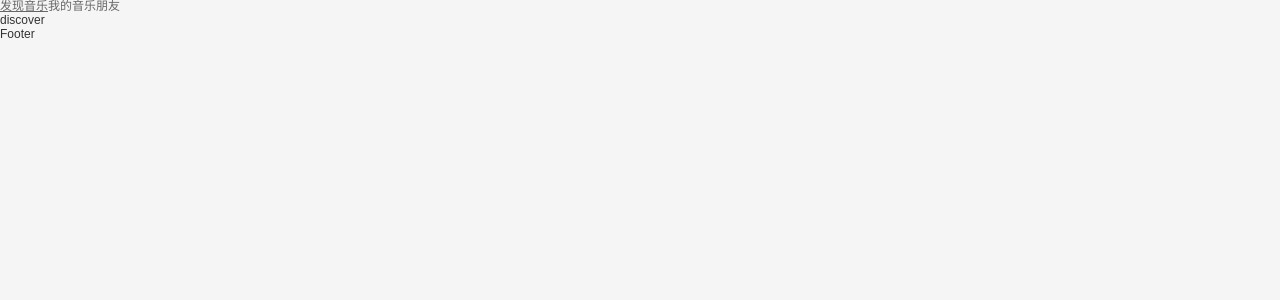
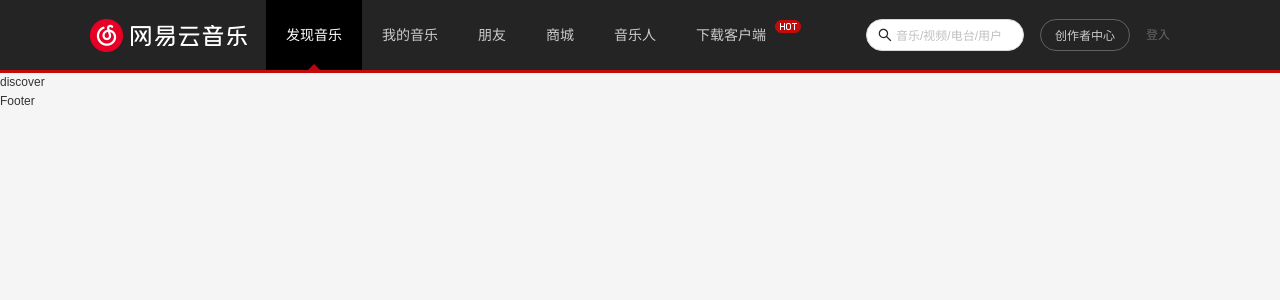
Before and after one commit to wodezxzl/wangyiyun_Web, a React (Create React App) app: page / in a window 1280 px wide. Shown: the top 300 px of the page. Built offline with nearby package versions, Linux system fonts and the light colour scheme; the HTML template or start-up script is replaced by a standard one.

Commit message:
顶部布局完成

```diff
--- a/package.json
+++ b/package.json
@@ -3,10 +3,12 @@
   "version": "0.1.0",
   "private": true,
   "dependencies": {
+    "@ant-design/icons": "^4.3.0",
     "@craco/craco": "^5.8.0",
     "@testing-library/jest-dom": "^5.11.4",
     "@testing-library/react": "^11.1.0",
     "@testing-library/user-event": "^12.1.10",
+    "antd": "^4.8.4",
     "normalize.css": "^8.0.1",
     "react": "^17.0.1",
     "react-dom": "^17.0.1",
@@ -14,6 +16,7 @@
     "react-router-config": "^5.1.1",
     "react-router-dom": "^5.2.0",
     "react-scripts": "4.0.0",
+    "styled-components": "^5.2.1",
     "web-vitals": "^0.2.4"
   },
   "scripts": {
--- a/src/assets/css/reset.css
+++ b/src/assets/css/reset.css
@@ -1,6 +1,6 @@
 /*导入模块化的css文件需要在前面加上 '~' */
 @import "~normalize.css";
-/*@import "~antd/dist/antd.css";*/
+@import "~antd/dist/antd.css";
 
 /* 样式的重置 */
 body, html, h1, h2, h3, h4, h5, h6, ul, ol, li, dl, dt, dd, header, menu, section, p, input, td, th, ins {
--- /dev/null
+++ b/src/common/local-data.js
@@ -0,0 +1,27 @@
+// 顶部整体分类数据
+export const headerLinks = [
+  {
+    title: '发现音乐',
+    link: '/'
+  },
+  {
+    title: '我的音乐',
+    link: '/mine'
+  },
+  {
+    title: '朋友',
+    link: '/friend'
+  },
+  {
+    title: '商城',
+    link: 'https://music.163.com/store/product'
+  },
+  {
+    title: '音乐人',
+    link: 'https://music.163.com/#/login?targetUrl=http%3A%2F%2Fmusic.163.com%2Fmusician%2Fartist'
+  },
+  {
+    title: '下载客户端',
+    link: 'https://music.163.com/#/download'
+  }
+]
--- a/src/components/app-header/index.js
+++ b/src/components/app-header/index.js
@@ -1,13 +1,62 @@
 import React, { memo } from 'react'
 import { NavLink } from 'react-router-dom'
 
+import { SearchOutlined } from '@ant-design/icons'
+import { headerLinks } from '@/common/local-data'
+
+import { Input } from 'antd'
+import { HeaderLeft, HeaderRight, HeaderWrapper } from './style'
+
 const Index = memo(() => {
+  // 页面逻辑
+  const showSelectItem = (item, index) => {
+    // 根据index来判断到底渲染成路由还是普通a标签
+    if (index < 3) {
+      return (
+        <NavLink to={item.link} exact>
+          {item.title}
+          {/* 三角形箭头图标 */}
+          <i className="icon sprite_01" />
+        </NavLink>
+      )
+    } else {
+      return <a href={item.link}>{item.title}</a>
+    }
+  }
+
+  // 返回jsx
   return (
-    <div>
-      <NavLink to="/">发现音乐</NavLink>
-      <NavLink to="/mine">我的音乐</NavLink>
-      <NavLink to="/friend">朋友</NavLink>
-    </div>
+    <HeaderWrapper>
+      <div className="content wrap-v1">
+        {/* 左边部分 */}
+        <HeaderLeft>
+          {/* LOGO */}
+          <a href="#/" className="logo sprite_01" />
+          {/* 顶部六个大分类 */}
+          <ul className="selectList">
+            {headerLinks.map((item, index) => {
+              return (
+                <li key={item.title} className="selectItem">
+                  {showSelectItem(item, index)}
+                </li>
+              )
+            })}
+          </ul>
+        </HeaderLeft>
+
+        {/* 右边部分 */}
+        <HeaderRight>
+          <Input className="search" placeholder="音乐/视频/电台/用户" prefix={<SearchOutlined />} />
+          <a href="#" className="authorCenter">
+            创作者中心
+          </a>
+          <a href="#" className="login">
+            登入
+          </a>
+        </HeaderRight>
+      </div>
+      <div className="divider" />
+    </HeaderWrapper>
   )
 })
 
--- /dev/null
+++ b/src/components/app-header/style.js
@@ -0,0 +1,109 @@
+import styled from 'styled-components'
+
+export const HeaderWrapper = styled.div`
+  height: 73px;
+  font-size: 14px;
+  background-color: #242424;
+  .content {
+    line-height: 70px;
+    display: flex;
+    justify-content: space-between;
+  }
+  .divider {
+    height: 3px;
+    background-color: #c20c0c;
+  }
+`
+export const HeaderLeft = styled.div`
+  display: flex;
+  .logo {
+    display: inline-block;
+    width: 176px;
+    height: 69px;
+    background-position: 0 0;
+  }
+
+  .selectList {
+    display: flex;
+    align-items: center;
+
+    .selectItem {
+      position: relative;
+      a {
+        display: block;
+        padding: 0 20px;
+        color: #ccc;
+      }
+      :last-of-type a {
+        position: relative;
+        ::after {
+          position: absolute;
+          content: '';
+          width: 28px;
+          height: 19px;
+          /*这里引图片要像模块一样使用require*/
+          background-image: url(${require('@/assets/img/sprite_01.png').default});
+          background-position: -190px 0;
+          top: 20px;
+          right: -15px;
+        }
+      }
+      /*每一个由路由管理的组件,选中时自动添加active的class*/
+      &:hover a,
+      a.active {
+        color: #fff;
+        background-color: #000;
+        text-decoration: none;
+      }
+      /*下面的小箭头图标*/
+      .active .icon {
+        position: absolute;
+        display: inline-block;
+        width: 12px;
+        height: 7px;
+        bottom: -1px;
+        left: 50%;
+        transform: translate(-50%, 0);
+        background-position: -226px 0;
+      }
+    }
+  }
+`
+export const HeaderRight = styled.div`
+  display: flex;
+  align-items: center;
+  color: #fff;
+  font-size: 12px;
+
+  .search {
+    width: 158px;
+    height: 32px;
+    border-radius: 16px;
+    input {
+      &::placeholder {
+        font-size: 12px;
+      }
+    }
+  }
+  .authorCenter {
+    display: inline-block;
+    width: 90px;
+    height: 32px;
+    margin: 0 16px;
+    line-height: 32px;
+    text-align: center;
+    color: #ccc;
+    border: 1px solid #616161;
+    border-radius: 16px;
+    &:hover {
+      border-color: #ccc;
+      text-decoration: none;
+    }
+  }
+  .login {
+    margin-right: 20px;
+    &:hover {
+      color: #ccc;
+    }
+  }
+`
```
Also changed, not shown: 1 other file (tests, documents, lock files or other folders).
